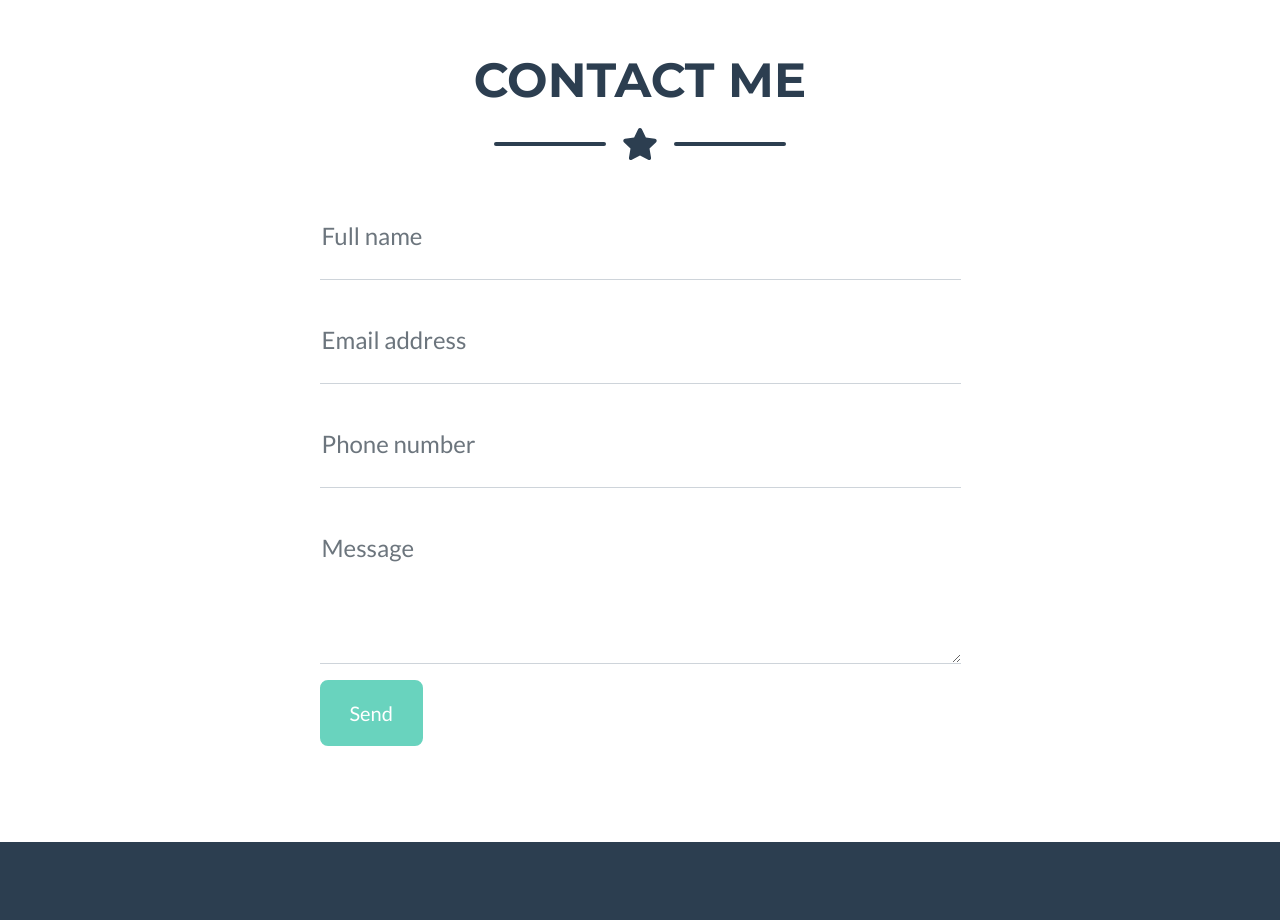
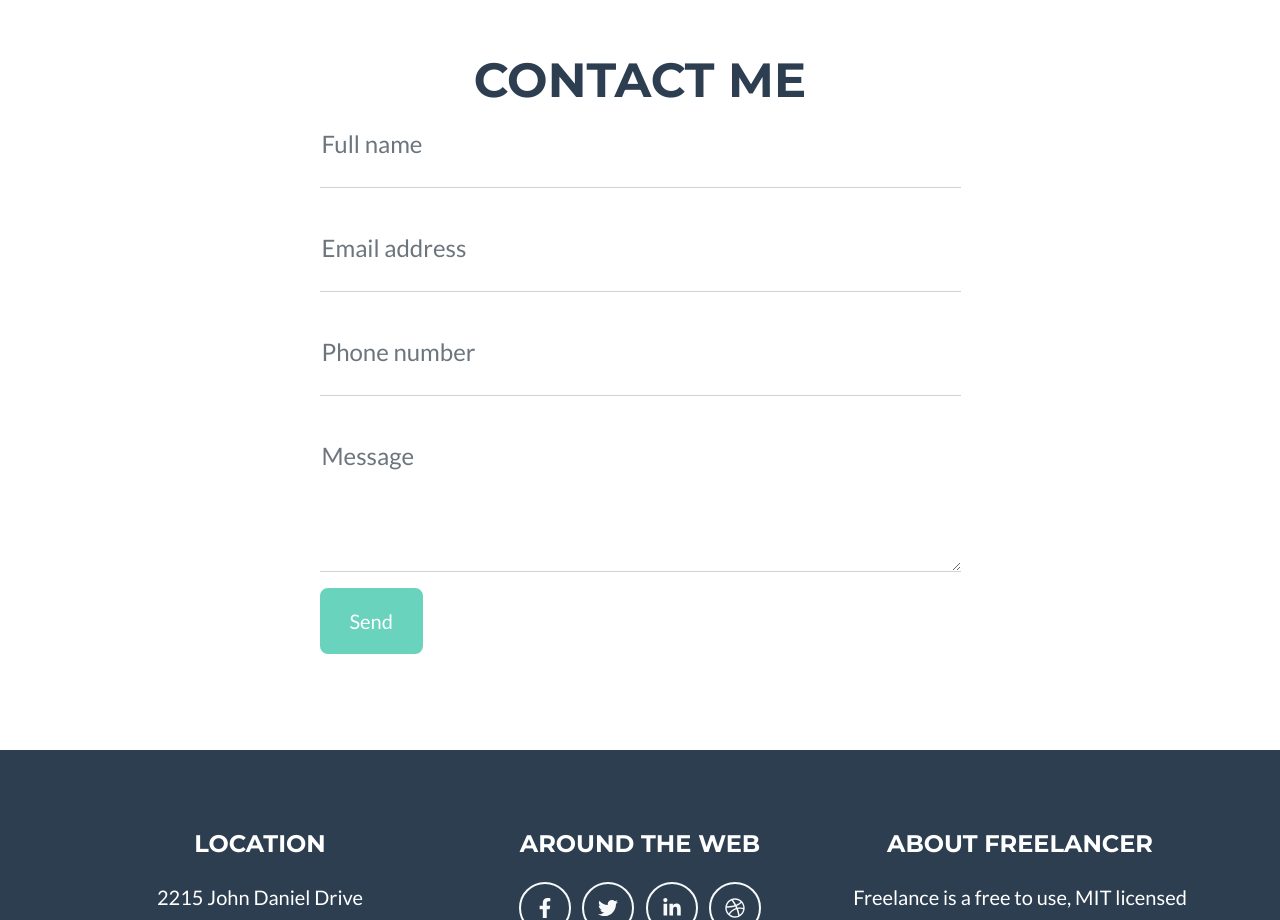
Before and after one commit to maryschindler/maryschindler.github.io, a plain HTML site: page index.html in a window 1280 px wide. Shown: the part 1760-2680 px from the top of the page. Drawn offline with nearby package versions, Linux system fonts and the light colour scheme.

Commit message:
Removing star from Contact Me

```diff
--- a/index.html
+++ b/index.html
@@ -114,12 +114,6 @@
             <div class="container">
                 <!-- Contact Section Heading-->
                 <h2 class="page-section-heading text-center text-uppercase text-secondary mb-0">Contact Me</h2>
-                <!-- Icon Divider-->
-                <div class="divider-custom">
-                    <div class="divider-custom-line"></div>
-                    <div class="divider-custom-icon"><i class="fas fa-star"></i></div>
-                    <div class="divider-custom-line"></div>
-                </div>
                 <!-- Contact Section Form-->
                 <div class="row justify-content-center">
                     <div class="col-lg-8 col-xl-7">
```
